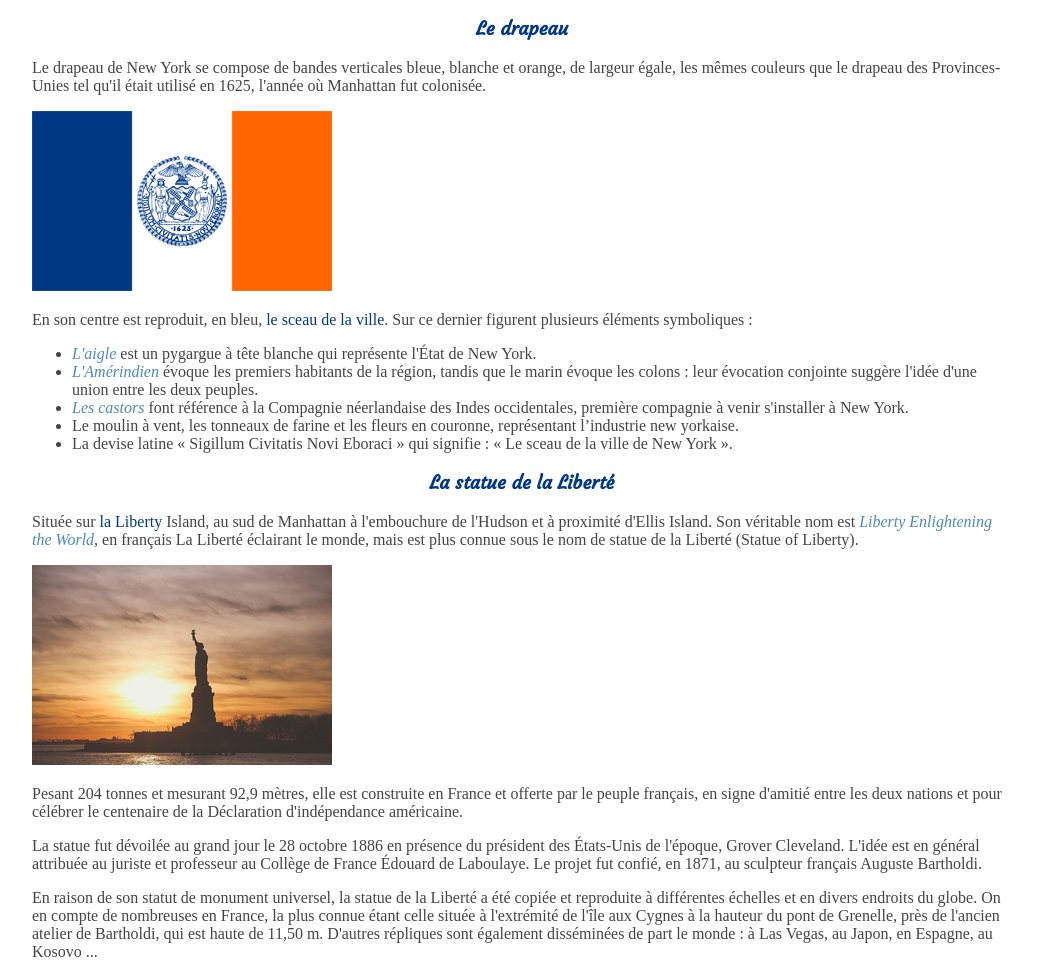
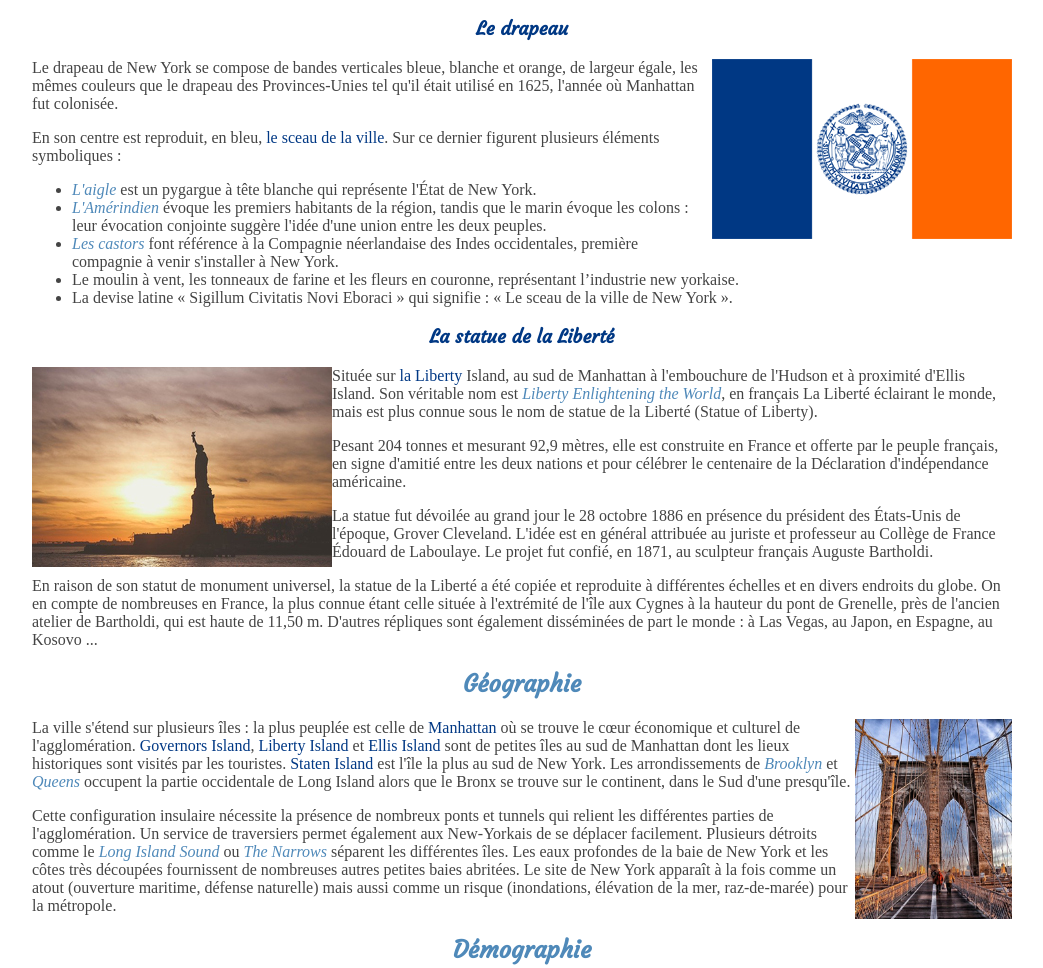
Before and after one commit to GhadeerAlhayek/new-york, a plain HTML site: page index.html in a window 1280 px wide. Shown: the part 796-1764 px from the top of the page, without its empty margins (118-1161 px from the left). Drawn offline with Linux system fonts and the light colour scheme.

Commit message:
final draft, second and thered text need some modifications

```diff
--- a/assest/css/style.css
+++ b/assest/css/style.css
@@ -77,3 +77,19 @@ h1 ,h2, h3,header ol, #FOOT-ER {
 footer {
     text-align: center;
 }
+
+.flagPhoto {
+    float: right;
+}
+.statuePhoto {
+    float: left;
+}
+
+.bridgePhoto {
+    float: right;
+    height: 200px;
+}
+
+.taxiPhoto {
+    float: left;
+}
--- a/index.html
+++ b/index.html
@@ -36,11 +36,12 @@
 
             <article>
                 <h3>Le drapeau</h3>
+                <img src="./assest/img/flag-ny.png"  class="flagPhoto">
                 <p>Le drapeau de New York se compose de bandes verticales bleue,
                     blanche et orange, de largeur égale, les mêmes couleurs que le drapeau des
                     Provinces-Unies tel qu'il était utilisé en 1625, l'année où Manhattan fut colonisée.
                 </p>
-                <img src="./assest/img/flag-ny.png"/>
+
                 <p>
                     En son centre est reproduit, en bleu, <span class="thespan">le sceau de la ville</span>.
                      Sur ce dernier figurent plusieurs éléments symboliques :
@@ -59,11 +60,12 @@
 
             <article>
                 <h3>La statue de la Liberté</h3>
+                <img src="./assest/img/statue-of-liberty.jpg" class="statuePhoto">
                 <p>Située sur <span class="thespan">la Liberty</span> Island, au sud de Manhattan à l'embouchure de
                     l'Hudson et à proximité d'Ellis Island. Son véritable nom est <em>Liberty Enlightening the World</em>,
                      en français La Liberté éclairant le monde, mais est plus connue sous le nom de statue de la Liberté (Statue of Liberty).
                 </p>
-                <img src="./assest/img/statue-of-liberty.jpg"/>
+
                 <p>
                     Pesant 204 tonnes et mesurant 92,9 mètres, elle est construite en France et offerte par le peuple français, en signe d'amitié entre les
                     deux nations et pour célébrer le centenaire de la Déclaration d'indépendance américaine.
@@ -84,13 +86,14 @@
 
         <section id="geographie">
             <h2>Géographie</h2>
+            <img src="./assest/img/brooklyn-bridge.jpg" class="bridgePhoto">
             <p>La ville s'étend sur plusieurs îles : la plus peuplée est celle de <span class="thespan">Manhattan</span> où se trouve le cœur économique
                  et culturel de l'agglomération. <span class="thespan">Governors Island</span>, <span class="thespan">Liberty Island</span> et <span class="thespan">Ellis Island</span> sont de petites îles au sud
                  de Manhattan dont les lieux historiques sont visités par les touristes. <span class="thespan">Staten Island</span> est l'île la plus au sud de New York.
                  Les arrondissements de <em>Brooklyn</em> et <em>Queens</em> occupent
                  la partie occidentale de Long Island alors que le Bronx se trouve sur le continent, dans le Sud d'une presqu'île.
             </p>
-            <img src="./assest/img/brooklyn-bridge.jpg"/>
+
             <p>
                 Cette configuration insulaire nécessite la présence de nombreux ponts et tunnels qui relient les différentes parties de
                 l'agglomération. Un service de traversiers permet également aux New-Yorkais de se déplacer facilement. Plusieurs détroits comme
@@ -103,7 +106,7 @@
 
         <section id="demographie">
             <h2>Démographie</h2>
-            <img src="./assest/img/taxi-cab.jpg"/>
+            <img src="./assest/img/taxi-cab.jpg" class="taxiPhoto">
             <p>La ville de New York est la ville la plus peuplée des
                  États-Unis, avec une population deux fois supérieure à la deuxième ville du pays, Los Angeles (3 743 995 habitants).
             </p>
```
